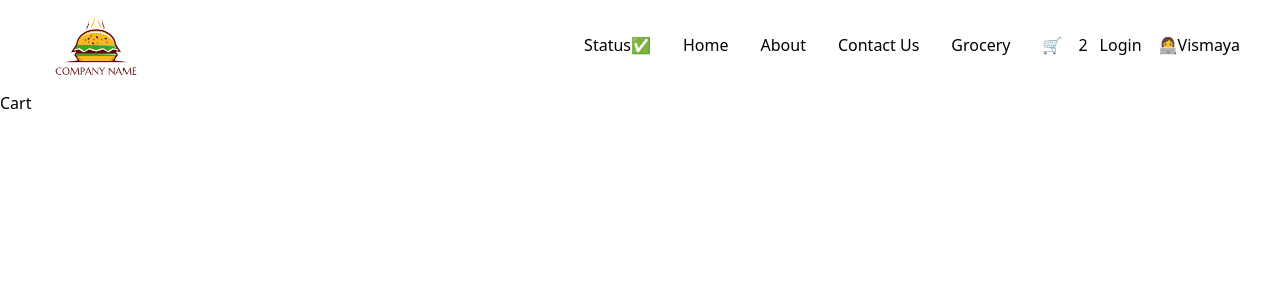
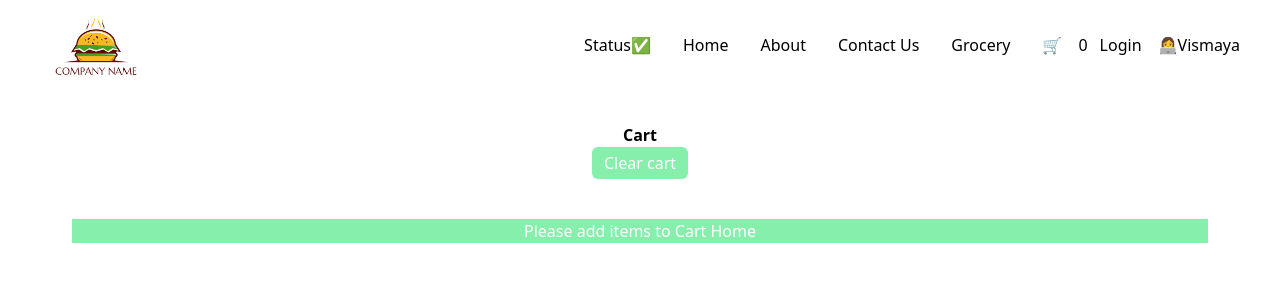
Before and after one commit to medaVyshnavi/namasteReact, a React (Vite) app: page /cart in a window 1280 px wide. Shown: the top 300 px of the page. Built offline with nearby package versions, Linux system fonts and the light colour scheme.

Commit message:
Episode 12

```diff
--- a/src/components/Cart.js
+++ b/src/components/Cart.js
@@ -1,5 +1,42 @@
+import { useDispatch, useSelector } from "react-redux";
+import ItemList from "./ItemList";
+import { clearCart } from "../utils/cartSlice";
+import { Link } from "react-router-dom";
+
 const Cart = () => {
-  return <div>Cart</div>;
+  const cartItems = useSelector((store) => store.cart.items);
+  const dispatch = useDispatch();
+
+  const handleClearCart = () => {
+    dispatch(clearCart());
+  };
+  return (
+    <div className="text-center m-4 p-4 ">
+      <div>
+        <h1 className="font-bold">Cart</h1>
+        <button
+          onClick={handleClearCart}
+          className="bg-green-300 rounded-md text-white px-3 py-1"
+        >
+          Clear cart
+        </button>
+        <div className="m-10 bg-green-300 text-white">
+          {cartItems.length === 0 ? `Please add items to Cart` : ""}{" "}
+          <Link to={"/"}>Home</Link>
+        </div>
+        <div className="m-auto w-6/12 mt-10">
+          {cartItems.map((item) => (
+            <ItemList list={item} key={item?.card?.info?.id} />
+          ))}
+        </div>
+      </div>
+    </div>
+  );
 };
 
 export default Cart;
+
+/** onClick = {()=> handleChange()} -> executes when called as an call back function
+ * onClick = {handleChange} -> executes the fn when called (reference to the function)
+ * onClick = {handleChange()} -> immeditaley executed as the component renders
+ */
--- /dev/null
+++ b/src/components/ItemList.js
@@ -0,0 +1,50 @@
+import React from "react";
+import { IMAGE_URL } from "../utils/constants";
+import { useDispatch } from "react-redux";
+import { addItem } from "../utils/cartSlice";
+
+const ItemList = ({ list }) => {
+  const dispatch = useDispatch();
+
+  const handleAddItem = (name) => {
+    dispatch(addItem(name));
+  };
+
+  return (
+    <div>
+      <div className="text-left my-4">
+        <div className="flex justify-between">
+          <div className="pr-20 w-9/12">
+            <h3 className="font-bold text-lg ">{list?.card?.info?.name}</h3>
+            <p>
+              ₹
+              {list?.card?.info?.defaultPrice
+                ? list?.card?.info?.defaultPrice / 100
+                : list?.card?.info?.price / 100}
+            </p>
+            <p className="text-sm py-3 text-gray-500">
+              {list?.card?.info?.description}
+            </p>
+          </div>
+          <div className="h-auto rounded-sm w-3/12 relative">
+            <img
+              src={`${IMAGE_URL}${list?.card?.info?.imageId}`}
+              className="rounded-md"
+            />
+            <div className="absolute top-2/3 left-1/3">
+              <button
+                className="text-green-500  bg-white rounded-md border border-gray-200 py-1 px-2"
+                onClick={() => handleAddItem(list)}
+              >
+                Add +{" "}
+              </button>
+            </div>
+          </div>
+        </div>
+        <div className="h-1 w-auto bg-gray-300 mt-3 mb-5"></div>
+      </div>
+    </div>
+  );
+};
+
+export default ItemList;
--- a/src/components/RestaurantCategory.js
+++ b/src/components/RestaurantCategory.js
@@ -1,14 +1,7 @@
-import React, { useState } from "react";
-import { IMAGE_URL } from "../utils/constants";
-import { useDispatch } from "react-redux";
-import { addItem } from "../utils/cartSlice";
+import React from "react";
+import ItemList from "./ItemList";
 
 const RestaurantCategory = ({ data, isOpen, setIsOpen }) => {
-  const dispatch = useDispatch();
-  const handleAddItem = (name) => {
-    dispatch(addItem(name));
-    console.log(name);
-  };
   return (
     <div className="w-6/12 m-auto mt-8">
       <div className="my-5">
@@ -26,39 +19,7 @@ const RestaurantCategory = ({ data, isOpen, setIsOpen }) => {
         <div>
           {isOpen
             ? data?.itemCards.map((list) => (
-                <div key={list.card.info.id} className="text-left my-4">
-                  <div className="flex justify-between">
-                    <div className="pr-20 w-9/12">
-                      <h3 className="font-bold text-lg ">
-                        {list?.card?.info?.name}
-                      </h3>
-                      <p>
-                        ₹
-                        {list.card.info.defaultPrice
-                          ? list.card.info.defaultPrice / 100
-                          : list.card.info.price / 100}
-                      </p>
-                      <p className="text-sm py-3 text-gray-500">
-                        {list?.card?.info?.description}
-                      </p>
-                    </div>
-                    <div className="h-auto rounded-sm w-3/12 relative">
-                      <img
-                        src={`${IMAGE_URL}${list?.card?.info?.imageId}`}
-                        className="rounded-md"
-                      />
-                      <div className="absolute top-2/3 left-1/3">
-                        <button
-                          className="text-green-500  bg-white rounded-md border border-gray-200 py-1 px-2"
-                          onClick={() => handleAddItem(list?.card?.info?.name)}
-                        >
-                          Add +{" "}
-                        </button>
-                      </div>
-                    </div>
-                  </div>
-                  <div className="h-1 w-auto bg-gray-300 mt-3 mb-5"></div>
-                </div>
+                <ItemList list={list} key={list?.card?.info?.id} />
               ))
             : ""}
         </div>
--- a/src/utils/cartSlice.js
+++ b/src/utils/cartSlice.js
@@ -1,9 +1,9 @@
-import { createSlice } from "@reduxjs/toolkit";
+import { createSlice, current } from "@reduxjs/toolkit";
 
 const cartSlice = createSlice({
-  name: "cart",
+  name: "carts123",
   initialState: {
-    items: ["veg biryani", "roti set"],
+    items: [],
   },
   reducers: {
     addItem: (state, actions) => {
@@ -13,7 +13,17 @@ const cartSlice = createSlice({
       state.items.pop();
     },
     clearCart: (state) => {
-      state.items.length = 0;
+      // cannot see the data , its a proxy object
+      console.log(state);
+      // to see the data for debugging
+      console.log(current(state));
+      // mutates the state, (rtk we HAVE to mutate the state)
+      state.items.length = 0; // modifies the original state
+      // OR
+      // return [{items : []}]; // obj will be replaced inside the original State
+
+      // ⬇️ wont work because this way we are not mutating the state , only creating the reference
+      // state.items = [] is a local copy
     },
   },
 });
```
